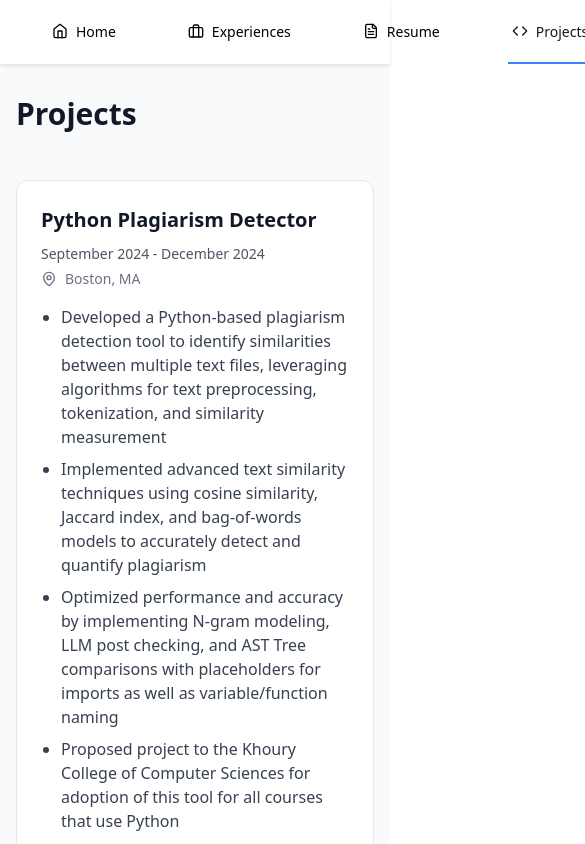
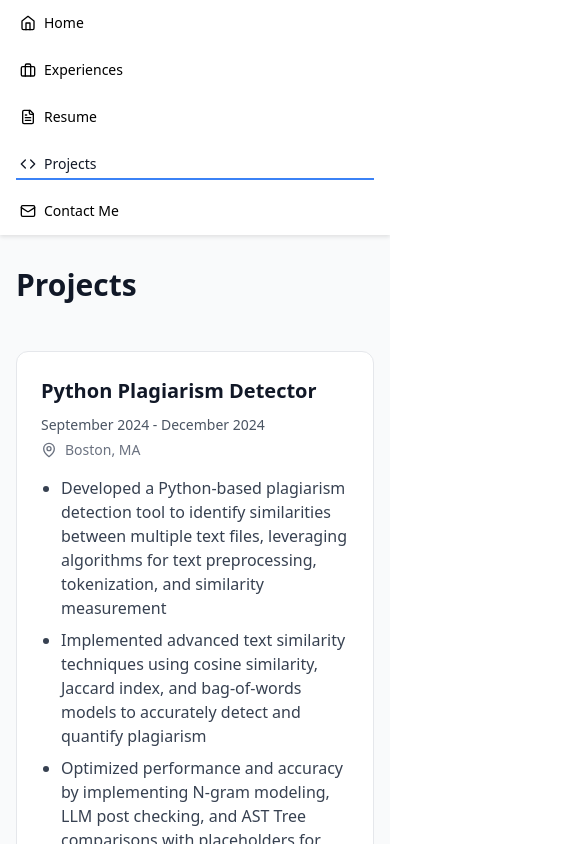
Before and after one commit to Tarif-Khan/tarif-khan.github.io, a React (Vite) app: page /projects in a window 390 px wide. Shown: the top 844 px of the page, 585 px wide, since content can reach past the window. Built offline with nearby package versions, Linux system fonts and the light colour scheme.

Commit message:
Made navbar and rest of website overall more responsive. Should work on phones.

```diff
--- a/src/pages/Projects.tsx
+++ b/src/pages/Projects.tsx
@@ -70,7 +70,7 @@ const projectsData = [
     location: "New York, NY",
     link: "https://play.unity.com/en/games/75fb120d-7c1b-4a83-ada5-78dcef44321b/destroy-the-witches",
     details: [
-      "Created a game where a character is taking on witches baked in using AI using Unity and C#",
+      "Created a game where a character is taking on witches using Unity and C#",
       "Distributed the game on Unity online with over 50 plays",
       "Implemented advesarial AI agents using finite state machines, perceptrons and the A* algorithm"
     ],
--- a/src/styles/navbar.css
+++ b/src/styles/navbar.css
@@ -7,11 +7,13 @@
   max-width: 80rem;
   margin: 0 auto;
   padding: 0 1rem;
+  overflow-x: hidden; /* Prevents horizontal overflow */
 }
 
 .nav-items {
   display: flex;
-  height: 4rem;
+  flex-wrap: wrap; /* Allows items to wrap on small screens */
+  height: auto; /* Adjust height to accommodate wrapping items */
   justify-content: space-between;
 }
 
@@ -23,7 +25,7 @@
   font-size: 0.875rem;
   font-weight: 500;
   transition: all 0.2s;
-  margin: 0 2rem;
+  margin: 0 1rem; /* Reduced margin for better spacing on small screens */
 }
 
 .nav-link:hover {
@@ -41,3 +43,15 @@
   height: 1rem;
   margin-right: 0.5rem;
 }
+
+@media (max-width: 768px) {
+  .nav-items {
+    justify-content: center;
+    flex-direction: column;
+    text-align: center;
+  }
+
+  .nav-link {
+    margin: 0.5rem 0;
+  }
+}
```
Also changed, not shown: 1 other file (tests, documents, lock files or other folders).
